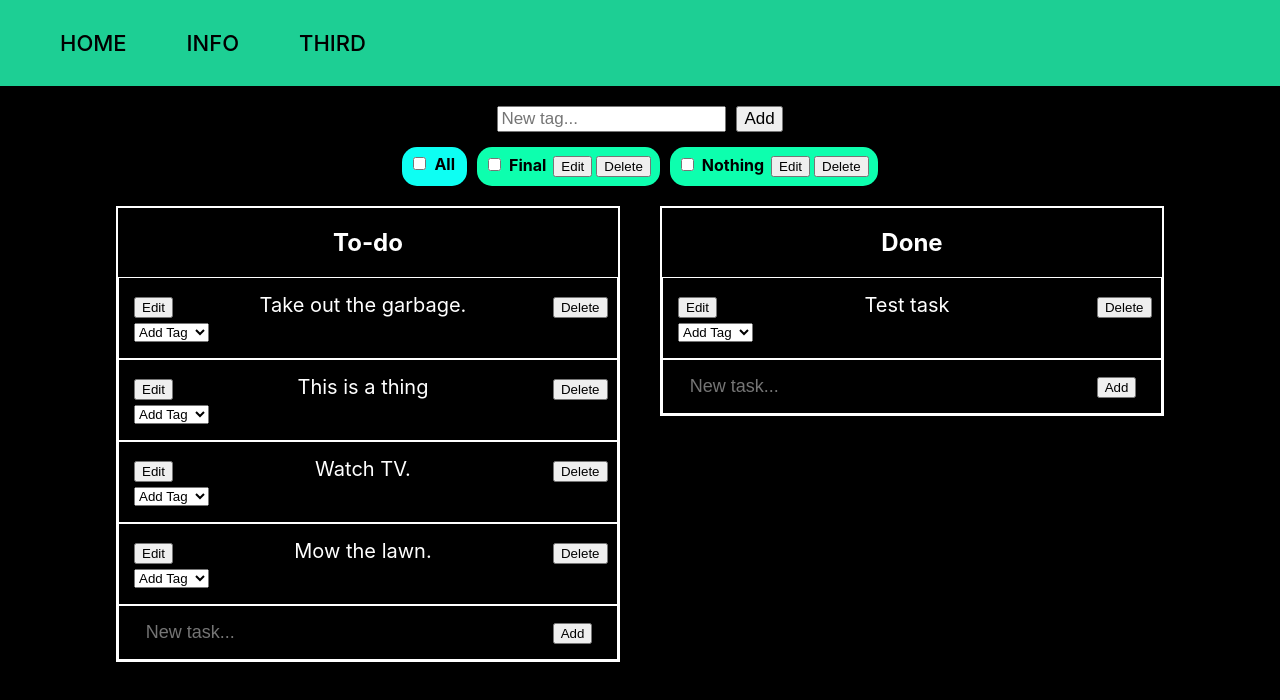
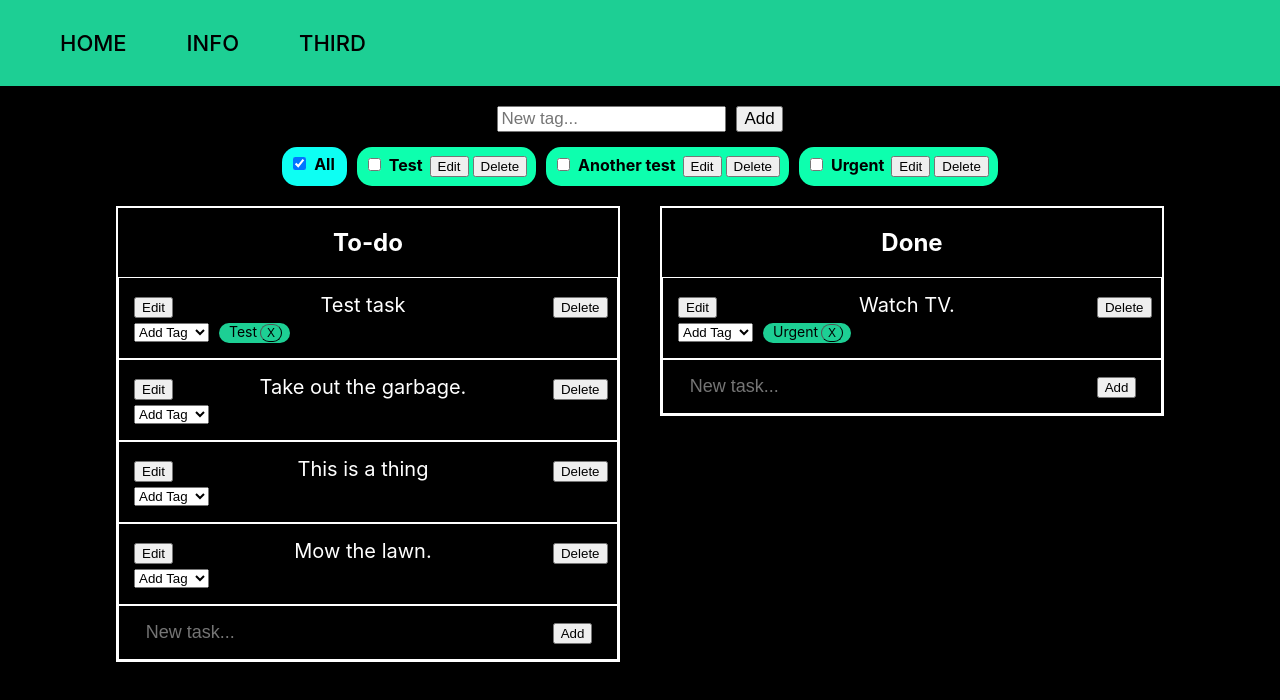
Before and after one commit to attealalahti/task-organizer, a React (Create React App) app: page / in a window 1280 px wide. Shown: the top 700 px of the page. Built offline with nearby package versions, Linux system fonts and the light colour scheme; data requests are answered from the project's data file.

Commit message:
Add possibility to hide and show tasks based on tags.

```diff
--- a/db.json
+++ b/db.json
@@ -18,12 +18,16 @@
     {
       "id": "32",
       "content": "Watch TV.",
-      "tagIds": []
+      "tagIds": [
+        "67"
+      ]
     },
     {
       "id": "38",
       "content": "Test task",
-      "tagIds": []
+      "tagIds": [
+        "65"
+      ]
     },
     {
       "id": "39",
@@ -36,9 +40,9 @@
       "id": "5",
       "title": "To-do",
       "taskIds": [
+        "38",
         "1",
         "39",
-        "32",
         "24"
       ]
     },
@@ -46,7 +50,7 @@
       "id": "6",
       "title": "Done",
       "taskIds": [
-        "38"
+        "32"
       ]
     }
   ],
@@ -56,15 +60,19 @@
   ],
   "tags": [
     {
-      "id": "56",
-      "name": "Final"
+      "id": "65",
+      "name": "Test"
     },
     {
-      "id": "60",
-      "name": "Nothing"
+      "id": "66",
+      "name": "Another test"
+    },
+    {
+      "id": "67",
+      "name": "Urgent"
     }
   ],
   "autoIncrement": {
-    "next": 65
+    "next": 69
   }
 }
--- a/src/List.js
+++ b/src/List.js
@@ -36,6 +36,7 @@ class List extends React.Component {
                                         index={index}
                                         onDelete={this.props.onTaskDelete}
                                         updateTagIds={this.props.updateTagIds}
+                                        selectedTags={this.props.selectedTags}
                                     />
                                 ))}
                                 {provided.placeholder}
--- a/src/MainPage.js
+++ b/src/MainPage.js
@@ -13,6 +13,7 @@ class MainPage extends React.Component {
             lists: [],
             listOrder: [],
             tags: [],
+            selectedTags: [],
             nextId: NaN,
         };
         this.newTagText = "";
@@ -206,6 +207,28 @@ class MainPage extends React.Component {
     handleNewTagChange = (event) => {
         this.newTagText = event.target.value;
     };
+    handleTagCheckChange = (event, tagId) => {
+        // TODO
+        let newSelectedTags;
+        if (tagId === "all") {
+            newSelectedTags = [];
+        } else {
+            if (event.target.checked) {
+                newSelectedTags = Array.from(this.state.selectedTags);
+                newSelectedTags.push(tagId);
+            } else {
+                newSelectedTags = this.state.selectedTags.filter((id) => id !== tagId);
+            }
+        }
+        this.setState({ selectedTags: newSelectedTags });
+    };
+    isAllTagSelected() {
+        if (this.state.selectedTags.length === 0) {
+            return true;
+        } else {
+            return false;
+        }
+    }
     render() {
         if (this.state.loading) {
             return <div>Loading...</div>;
@@ -226,11 +249,23 @@ class MainPage extends React.Component {
                     <div className="TagContainer">
                         <div className="Tag">
                             <form className="Check">
-                                <input type="checkbox" />
+                                <input
+                                    type="checkbox"
+                                    checked={this.isAllTagSelected()}
+                                    onChange={(event) =>
+                                        this.handleTagCheckChange(event, "all")
+                                    }
+                                />
                             </form>
                             <span>All</span>
                         </div>
                         {this.state.tags.map((tag) => {
+                            let checked = false;
+                            if (
+                                this.state.selectedTags.find((tagId) => tagId === tag.id)
+                            ) {
+                                checked = true;
+                            }
                             return (
                                 <Tag
                                     key={tag.id}
@@ -238,6 +273,8 @@ class MainPage extends React.Component {
                                     name={tag.name}
                                     onEdit={this.updateTag}
                                     onDelete={this.deleteTag}
+                                    onCheckBoxChange={this.handleTagCheckChange}
+                                    checked={checked}
                                 />
                             );
                         })}
@@ -260,6 +297,7 @@ class MainPage extends React.Component {
                                         onTaskDelete={this.deleteTask}
                                         onTaskCreate={this.createTask}
                                         updateTagIds={this.updateTagIds}
+                                        selectedTags={this.state.selectedTags}
                                     />
                                 );
                             })}
--- a/src/Tag.js
+++ b/src/Tag.js
@@ -54,7 +54,13 @@ class Tag extends React.Component {
         return (
             <div className="Tag">
                 <form className="Check">
-                    <input type="checkbox" />
+                    <input
+                        type="checkbox"
+                        onChange={(event) =>
+                            this.props.onCheckBoxChange(event, this.props.id)
+                        }
+                        checked={this.props.checked}
+                    />
                 </form>
                 {this.getContentElement()}
                 <div className="Buttons">
--- a/src/Task.js
+++ b/src/Task.js
@@ -77,6 +77,16 @@ class Task extends React.Component {
             tagIds: newTagIds,
         });
     };
+    getIfVisible = () => {
+        if (
+            this.props.selectedTags.length !== 0 &&
+            !this.props.selectedTags.find((selectedTagId) =>
+                this.props.task.tagIds.find((myTagId) => myTagId === selectedTagId)
+            )
+        ) {
+            return "none";
+        }
+    };
     render() {
         return (
             <Draggable draggableId={this.props.task.id} index={this.props.index}>
@@ -86,7 +96,10 @@ class Task extends React.Component {
                         {...provided.dragHandleProps}
                         ref={provided.innerRef}
                         className="Task"
-                        style={{ ...provided.draggableProps.style }}
+                        style={{
+                            ...provided.draggableProps.style,
+                            display: this.getIfVisible(),
+                        }}
                     >
                         <div id={this.props.task.id + "grid"} className="GridContainer">
                             <div>
```
